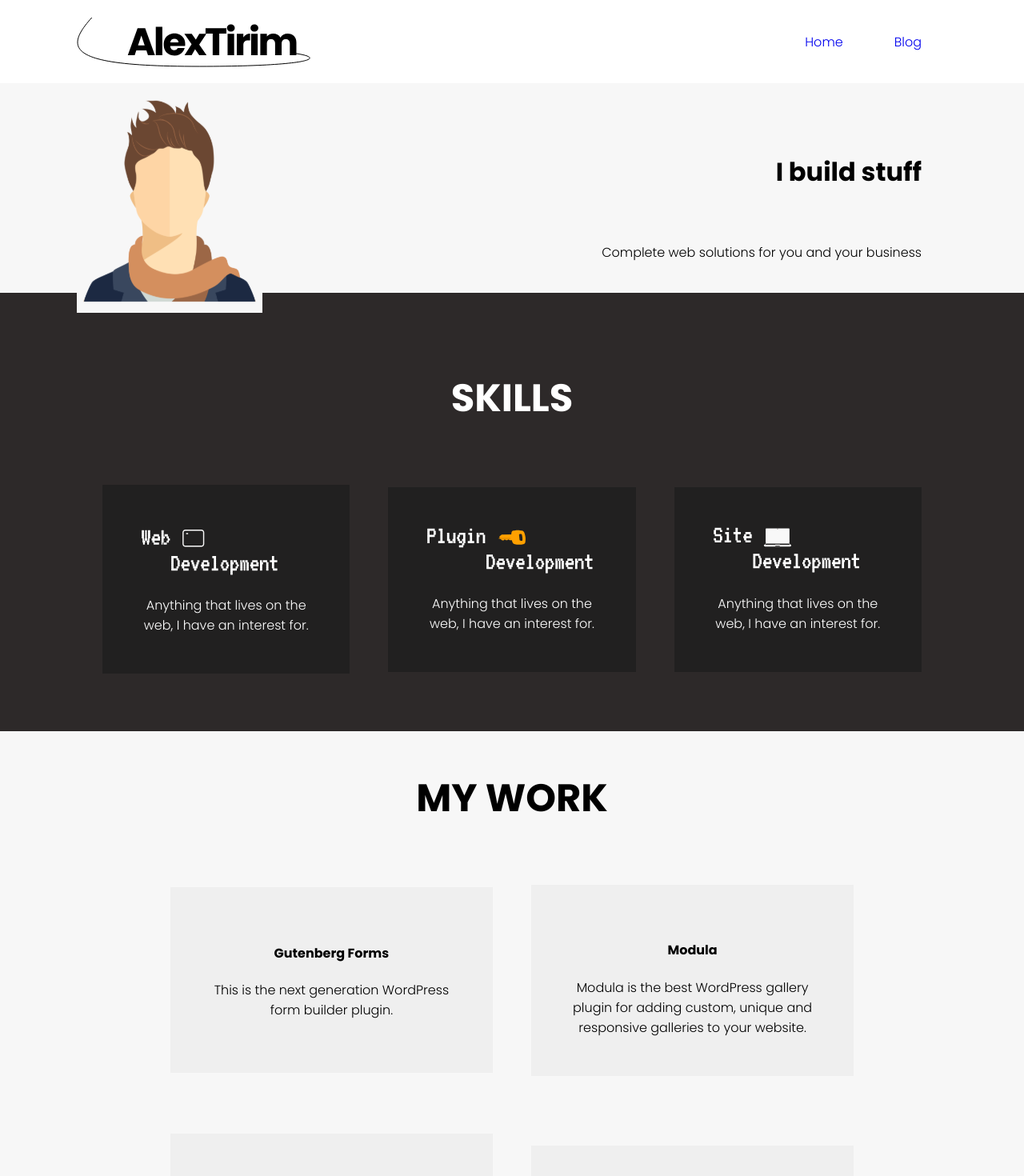
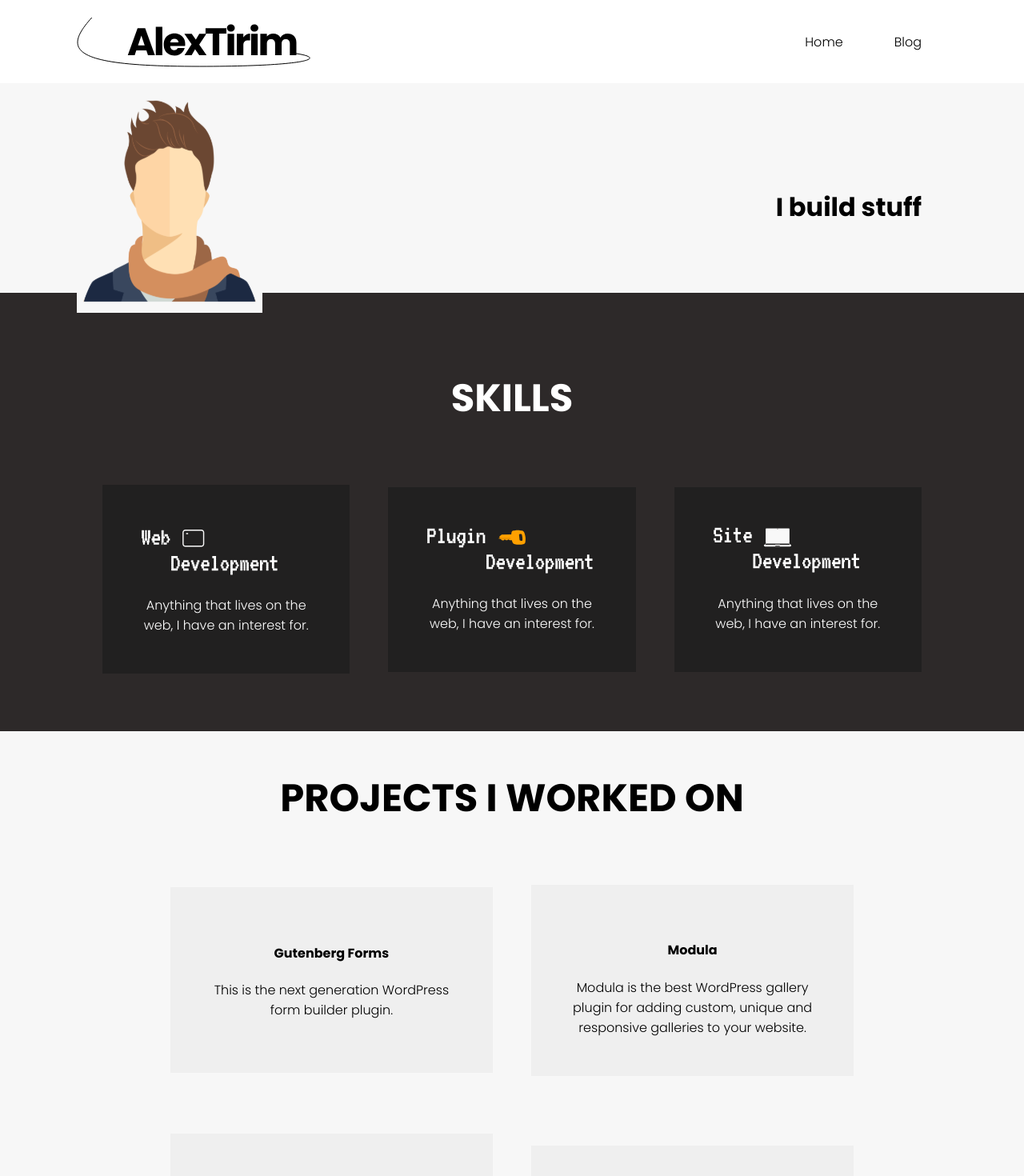
Before and after one commit to andyluak/my-website, a React (Create React App) app: page / in a window 1280 px wide. Shown: the top 1470 px of the page at 80% size. Built offline with nearby package versions, Linux system fonts and the light colour scheme.

Commit message:
Another one

```diff
--- a/src/App.scss
+++ b/src/App.scss
@@ -18,6 +18,7 @@ a {
   margin: 0;
   padding:0;
   text-decoration: none;
+  color: black;
 }
 
 a:visited {
--- a/src/components/Hero/Hero.jsx
+++ b/src/components/Hero/Hero.jsx
@@ -8,7 +8,6 @@ const Hero = () => {
 		<div className="hero">
 			<div className="hero_text">
 				<h1>I build stuff</h1>
-				<p>Complete web solutions for you and your business</p>
 			</div>
 
 			<div className="hero_image">
--- a/src/components/MyWork/MyWork.jsx
+++ b/src/components/MyWork/MyWork.jsx
@@ -7,7 +7,7 @@ import React from 'react';
 const MyWork = () => {
 	return (
 		<section className="mywork_container">
-			<h1>MY WORK</h1>
+			<h1>PROJECTS I WORKED ON</h1>
 			<div className="myworks_container">
 				<div className="mywork_container">
 					<div className="mywork">
```
